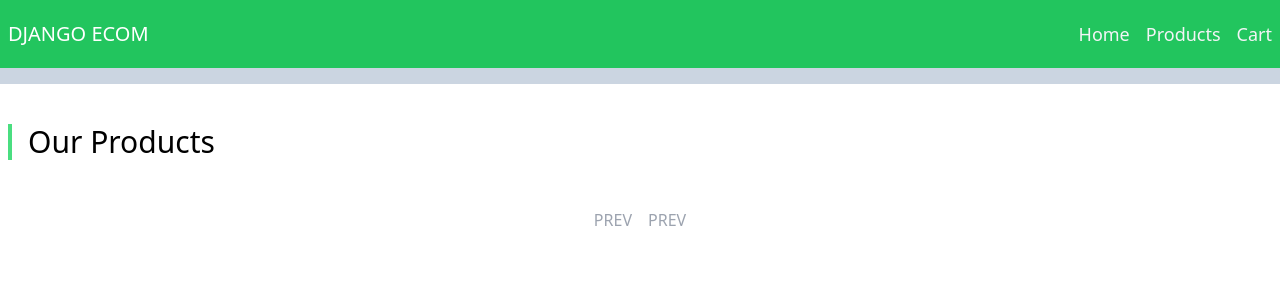
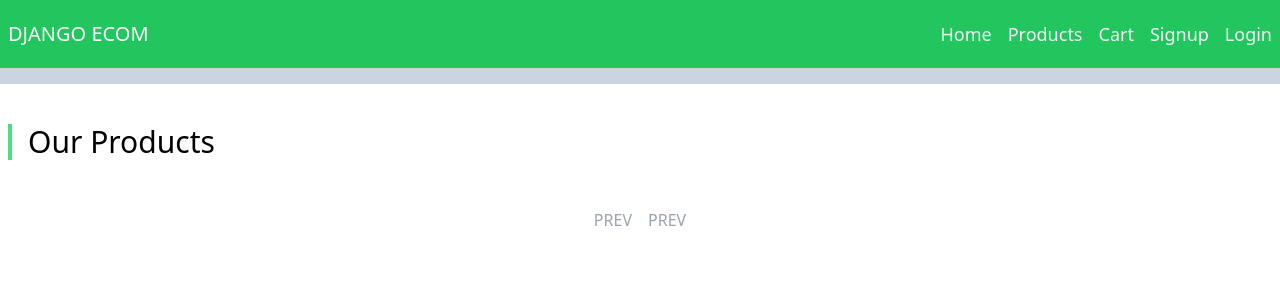
Before and after one commit to todhritesh/django_ecom, a Django app: page /products in a window 1280 px wide. Shown: the top 300 px of the page. Run offline with Django 4.2, Linux system fonts and the light colour scheme; data that the repository does not hold is empty; some libraries are stand-ins or nearby versions.

Commit message:
added login and signup

```diff
--- a/shop/admin.py
+++ b/shop/admin.py
@@ -25,3 +25,4 @@ class ProductAdmin(admin.ModelAdmin):
 
 admin.site.register(Category,CategoryAdmin)
 admin.site.register(Product,ProductAdmin)
+admin.site.register(Account)
--- a/shop/urls.py
+++ b/shop/urls.py
@@ -5,5 +5,7 @@ from .views import *
 urlpatterns = [
     path('',home,name="home"),
     path('products',products,name="products"),
+    path('login',login,name="login"),
+    path('signup',signup,name="signup"),
     path('product/<slug>/<int:id>',single_product,name="single_product"),
 ]
--- a/shop/views.py
+++ b/shop/views.py
@@ -1,6 +1,8 @@
-from django.shortcuts import render
+from django.shortcuts import render , redirect
 from .models import *
 from django.core.paginator import Paginator
+from .forms import SignupForm , LoginForm
+from django.contrib.auth import login as handle_login , authenticate
 
 def home(req):
     context = {}
@@ -39,3 +41,38 @@ def single_product(req,slug,id):
     context['related_products'] = Product.objects.exclude(pk=id)[:50]
 
     return render(req, 'pages/single_product.html',context=context)
+
+
+def login(req):
+    login_form = LoginForm(req.POST or None)
+    context = {'login_form':login_form}
+    try:
+
+        if req.method=='POST':
+            if login_form.is_valid():
+                data = login_form.cleaned_data
+                user = authenticate(username=data.get('username'),password=data.get('password'))
+                if user is not None :
+                    handle_login(req, user)
+                    return redirect('products')
+            raise Exception('Something Went wrong')
+    except:
+        return render(req , 'pages/login.html',context=context)
+    return render(req , 'pages/login.html',context=context)
+
+def signup(req):
+    signup_form = SignupForm(req.POST or None)
+    context = {'signup_form':signup_form}
+    try:
+
+        if req.method=='POST':
+            if signup_form.is_valid():
+                data = signup_form.cleaned_data
+                user = User.objects.create_user(username=data.get('username'),email=data.get('email'),password=data.get('password'))
+                Account.objects.create(user=user)
+                context['signup_form'] = SignupForm()
+                return render(req , 'pages/signup.html',context=context)
+            raise Exception('Something Went wrong')
+    except:
+        return render(req , 'pages/signup.html',context=context)
+    return render(req , 'pages/signup.html',context=context)
--- a/tailwind.config.js
+++ b/tailwind.config.js
@@ -1,6 +1,6 @@
 /** @type {import('tailwindcss').Config} */
 module.exports = {
-  content: ['./templates/**/*.html'],
+  content: ['./templates/**/*.html','./shop/forms.py'],
   theme: {
     extend: {
       transitionProperty:{
--- a/templates/components/navbar.html
+++ b/templates/components/navbar.html
@@ -1,10 +1,12 @@
-<div class="w-full flex py-5 px-2 bg-green-500">
-    <div class="container mx-auto flex md:flex-row flex-col md:items-center">
+<div class="w-full h-full flex py-5 px-2  bg-green-500">
+    <div class="container h-full mx-auto flex md:flex-row flex-col md:items-center">
         <a href="{%url 'home'%}" class="brand flex-1 text-xl font-medium text-white">DJANGO ECOM</a>
-        <ul id="navbar_menu" class="duration-200 transition-height flex gap-4 md:flex-row flex-col md:h-auto h-0 justify-center md:w-auto w-full overflow-hidden">
-            <li class="text-lg text-gray-100 hover:text-white"><a href="{%url 'home'%}">Home</a></li>
+        <ul id="navbar_menu" class="duration-200 transition-height flex md:gap-4 gap-5 md:flex-row flex-col md:h-auto h-0 md:justify-center md:w-auto w-full overflow-hidden">
+            <li class="text-lg text-gray-100 hover:text-white md:mt-0 mt-6"><a href="{%url 'home'%}">Home</a></li>
             <li class="text-lg text-gray-100 hover:text-white"><a href="{%url 'products'%}">Products</a></li>
             <li class="text-lg text-gray-100 hover:text-white"><a href="">Cart</a></li>
+            <li class="text-lg text-gray-100 hover:text-white"><a href="{%url 'signup'%}">Signup</a></li>
+            <li class="text-lg text-gray-100 hover:text-white"><a href="{%url 'login'%}">Login</a></li>
         </ul>
     </div>
     <button id="toggler" class="self-start md:hidden block mx-2" onclick="toggle_navbar()" ><i class="fa-solid fa-bars"></i></button>
@@ -15,6 +17,6 @@
     const navbar_menu = document.getElementById('navbar_menu')
     toggler.onclick = () => {
         console.log("hello")
-        navbar_menu.classList.toggle('h-32')
+        navbar_menu.classList.toggle('h-[100vh]')
     }
 </script>
```
Also changed, not shown: shop/forms.py (added, +10 -0 lines), shop/models.py (+9 -1 lines), templates/pages/login.html (added, +13 -0 lines), templates/pages/signup.html (added, +13 -0 lines), shop/migrations/0007_account.py (added), shop/migrations/0008_account_created_at_account_updated_at_and_more.py (added), static/css/main.min.css.
